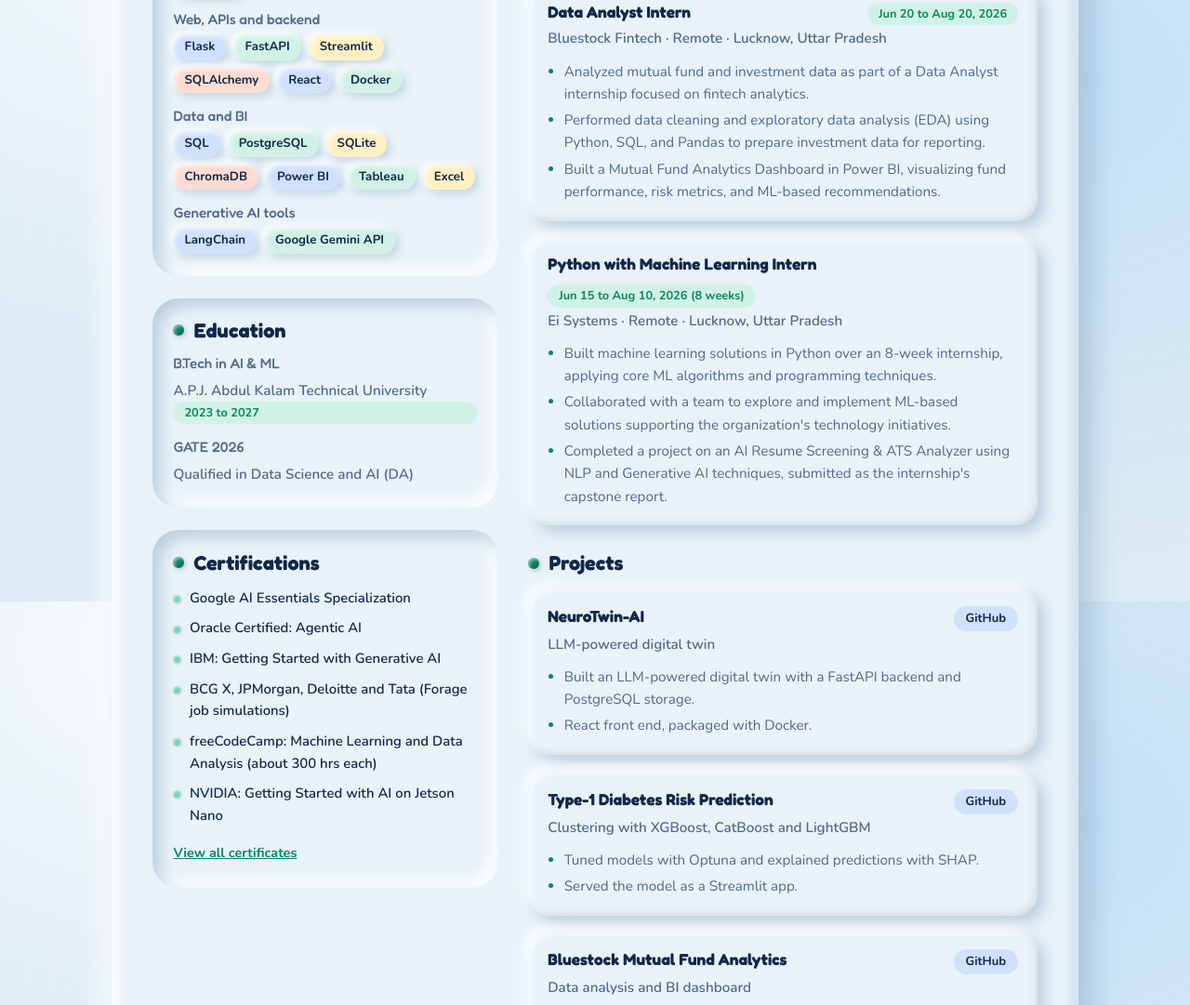
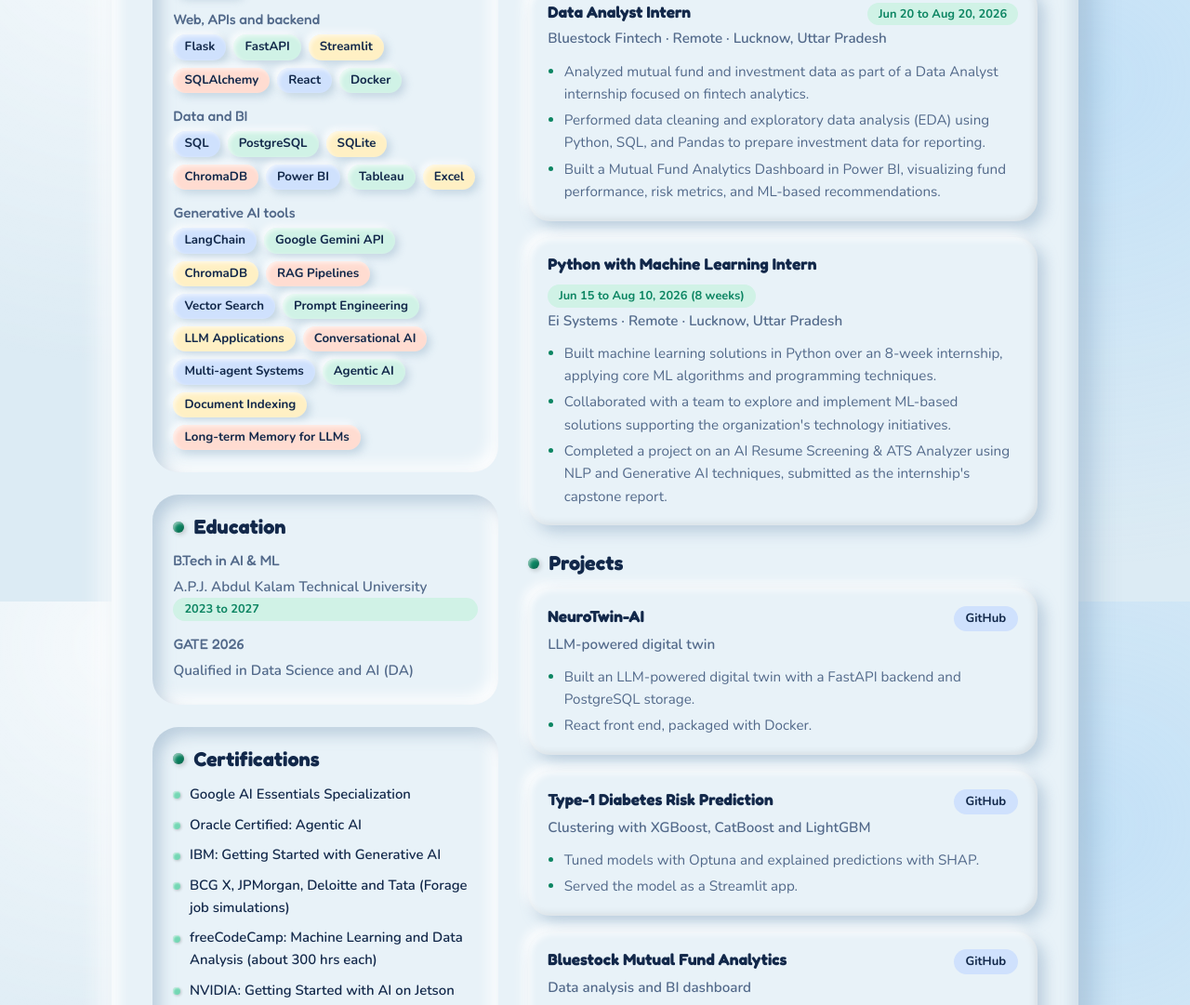
Before and after one commit to anshuldeepbajpai-dhoni/digital-resume, a plain HTML site: page index.html in a window 1280 px wide. Shown: the part 953-2034 px from the top of the page at 93% size. Drawn offline with nearby package versions, Linux system fonts and the light colour scheme.

Commit message:
Expand Generative AI tools section

```diff
--- a/index.html
+++ b/index.html
@@ -90,8 +90,18 @@
 
           <h3>Generative AI tools</h3>
           <ul class="chips">
-            <li>LangChain</li><li>Google Gemini API</li>
-            <!-- add more here, for example: <li>Hugging Face</li> -->
+            <li>LangChain</li>
+            <li>Google Gemini API</li>
+            <li>ChromaDB</li>
+            <li>RAG Pipelines</li>
+            <li>Vector Search</li>
+            <li>Prompt Engineering</li>
+            <li>LLM Applications</li>
+            <li>Conversational AI</li>
+            <li>Multi-agent Systems</li>
+            <li>Agentic AI</li>
+            <li>Document Indexing</li>
+            <li>Long-term Memory for LLMs</li>
           </ul>
         </section>
 
```
